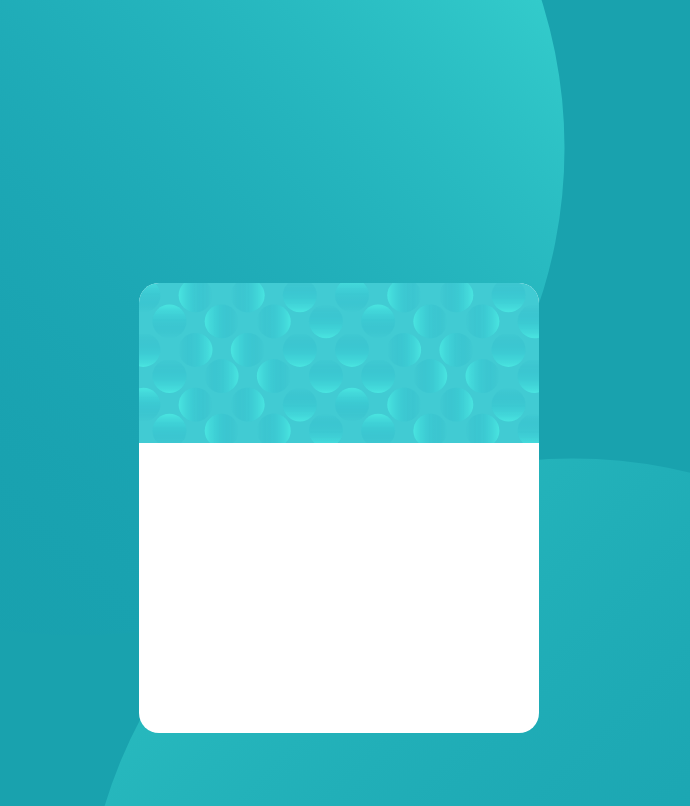
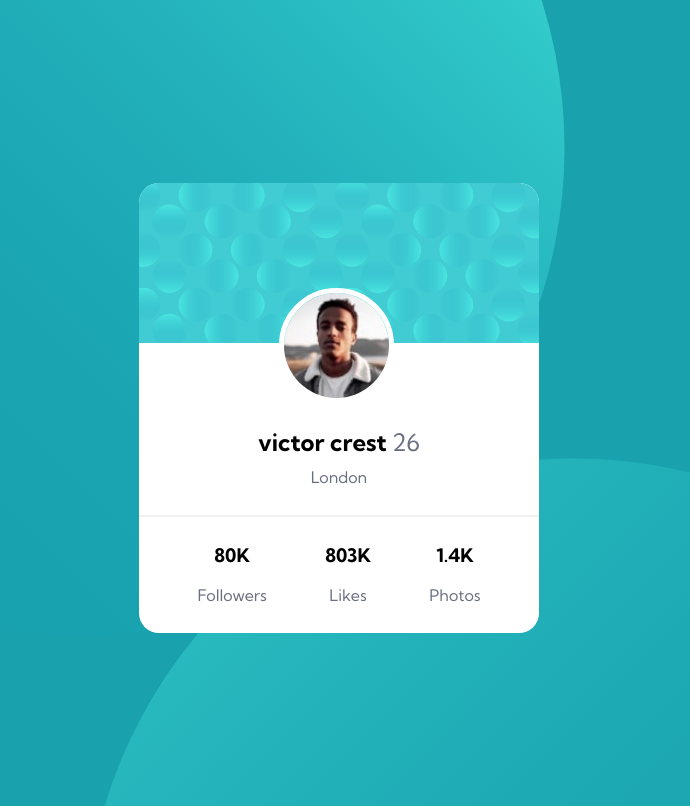
Before and after one commit to musbahpro/Profile-card-component, a plain HTML site: page index.html in a window 1280 px wide. Shown: the top 806 px of the page, without its empty margins (301-991 px from the left). Drawn offline with Linux system fonts and the light colour scheme.

Commit message:
upload files

```diff
--- a/index.html
+++ b/index.html
@@ -20,7 +20,34 @@
 
     <div class="min_div">
       <div class="conteinet">
-        <img class="min_bac" src="images/bg-pattern-card.svg" alt="" />
+        <img
+          class="min_bac"
+          src="images/bg-pattern-card.svg"
+          alt="bg-pattern-card"
+        />
+        <img class="imagea" src="images/image-victor.jpg" alt="" />
+        <div class="text">
+          <div class="min_tex">
+            <h2>victor crest <span>26</span></h2>
+            <span class="h2_span">london</span>
+          </div>
+          <br />
+          <hr />
+          <div class="nums">
+            <div class="num">
+              <h3>80K</h3>
+              <span>followers</span>
+            </div>
+            <div class="num">
+              <h3>803K</h3>
+              <span>likes</span>
+            </div>
+            <div class="num">
+              <h3>1.4K</h3>
+              <span>photos</span>
+            </div>
+          </div>
+        </div>
       </div>
     </div>
   </body>
--- a/style.css
+++ b/style.css
@@ -10,6 +10,7 @@
 }
 
 body {
+    font-family: var(--font-fa);
   background-color: var(--bac-color);
   position: relative;
   overflow: hidden;
@@ -39,12 +40,12 @@ body {
 }
 .min_div {
   z-index: 1000;
-  height: 1000px;
+  height: 100vh;
   display: flex;
   justify-content: center;
   align-items: center;
 }
-.min_bac{
+.min_bac {
   width: 100%;
   border-radius: 20px 20px 0px 0px;
   -webkit-border-radius: 20px 20px 0px 0px;
@@ -52,3 +53,35 @@ body {
   -ms-border-radius: 20px 20px 0px 0px;
   -o-border-radius: 20px 20px 0px 0px;
 }
+span{
+    color: var(--color);
+    font-weight: var(--font-w4);
+    text-transform: capitalize;
+}
+.imagea {
+  margin-top: -59px;
+  margin-left: 35%;
+  width: 105px;
+  border: 5px white solid;
+  border-radius: 50%;
+}
+.min_tex{
+    text-align: center;
+}
+h3{
+    font-weight: var(--font-w7);
+}
+h2{
+    margin-bottom: 10px;
+}
+.h2_span{
+    margin-bottom: 20px;
+}
+hr{
+    border: #f1f1f1 0.5px solid;
+}
+.nums{
+    text-align: center;
+    display: flex;
+    justify-content: space-evenly;
+}
```
Lines whose indentation alone changed are shown as unchanged.
